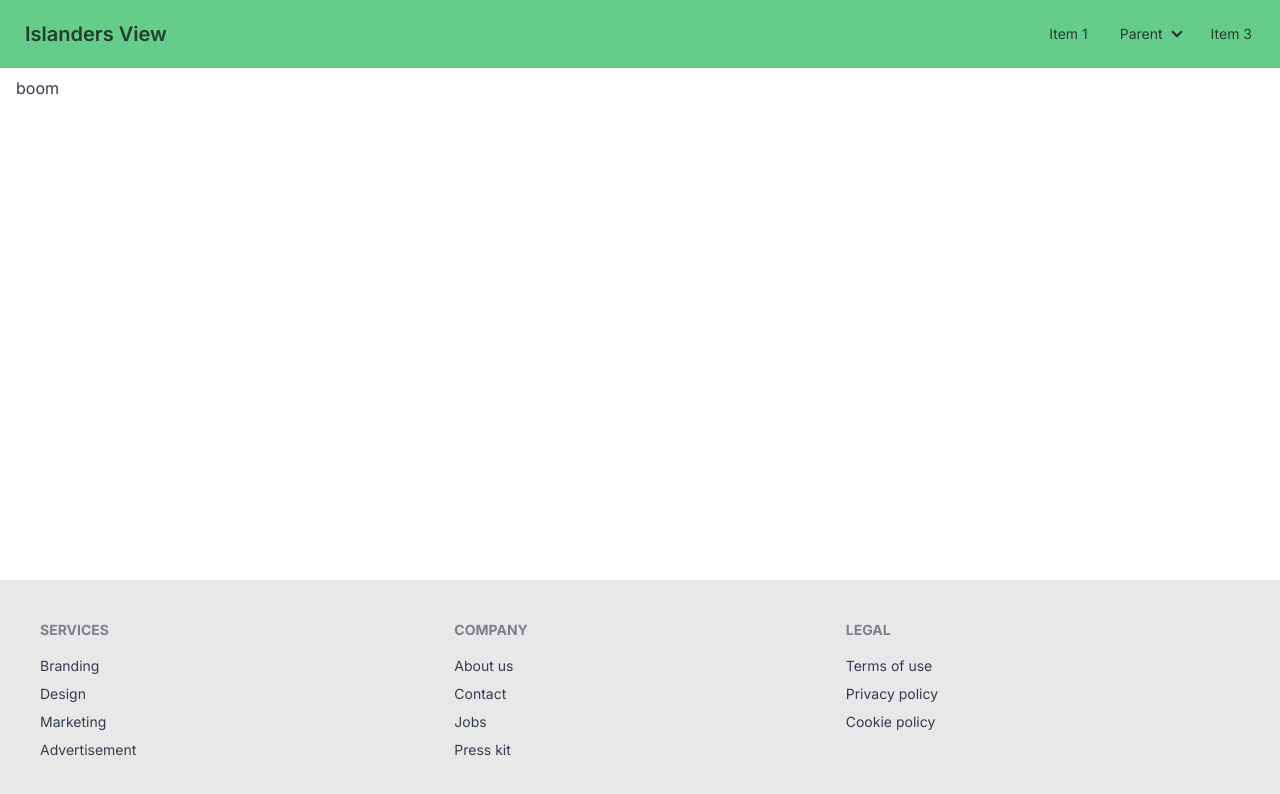
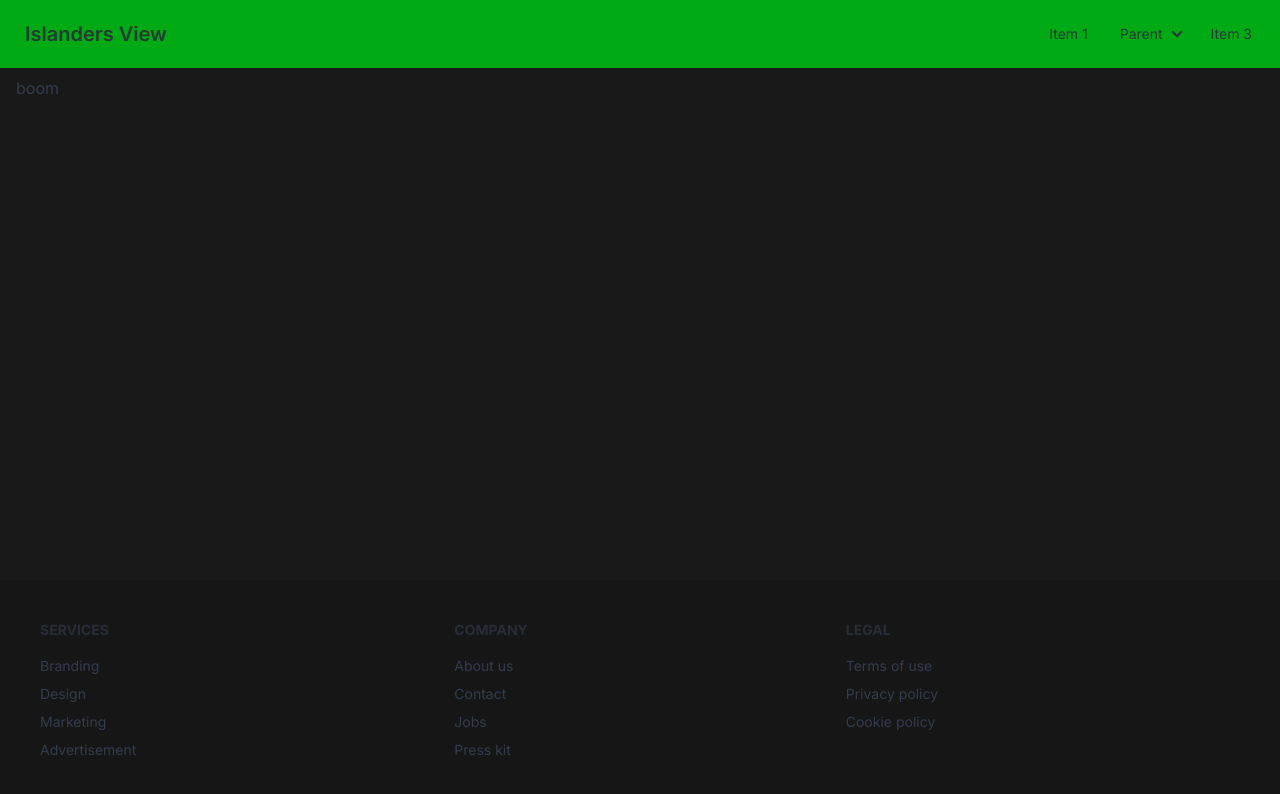
Before and after one commit to islandersview/islanders-view, a Next.js app: page / in a window 1280 px wide. Shown: the top 794 px of the page. Built offline with nearby package versions, Linux system fonts and the light colour scheme.

Commit message:
chore: Update Tailwind CSS configuration to customize theme colors

```diff
--- a/tailwind.config.ts
+++ b/tailwind.config.ts
@@ -19,7 +19,16 @@ const config: Config = {
   plugins: [daisyui],
 
   daisyui: {
-    themes: ["emerald"]
-  }
+    themes: [
+      {
+        emerald: {
+          ...require("daisyui/src/theming/themes")["emerald"],
+          primary: "#00AA14",
+          secondary: "#84cc16",
+          "base-100": "#191919"
+        },
+      },
+    ],
+  },
 };
 export default config;
```
